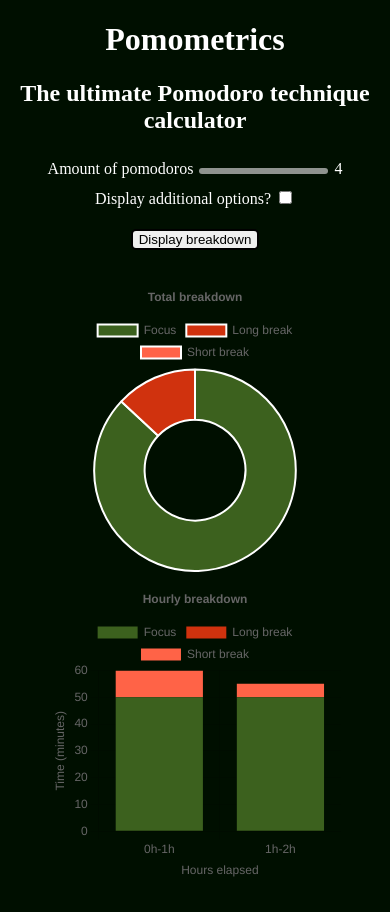
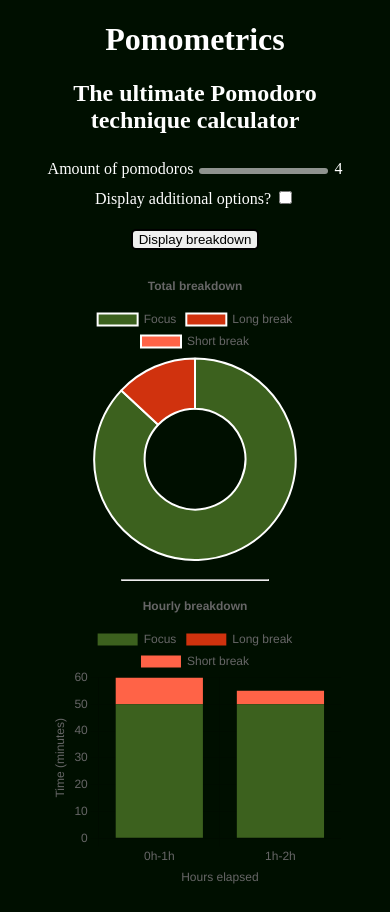
Before and after one commit to nyrzeff/pomometrics, a website built with Vite: page index.html in a window 390 px wide. Both pictures are taken after a click on the button "Display breakdown". Built offline with nearby package versions, Linux system fonts and the light colour scheme.

Commit message:
style: finish mobile styles

```diff
--- a/index.html
+++ b/index.html
@@ -99,6 +99,7 @@
     <button type="button">Display breakdown</button>
     <section id="charts" style="display: none;">
       <canvas id="chart1" height="300px"></canvas>
+      <hr>
       <canvas id="chart2" height="300px"></canvas>
     </div>
     <script src="https://cdn.jsdelivr.net/npm/chart.js@4.4.7/dist/chart.umd.min.js"></script>
--- a/style.css
+++ b/style.css
@@ -29,6 +29,10 @@ body {
 /* fonts */
 
 /* mobile styles (320px-480px) */
+body {
+  padding: 0 7vw 0 7vw;
+}
+
 .input {
   line-height: 30px;
 }
@@ -44,7 +48,6 @@ button {
 .slider {
   -webkit-appearance: none;
   appearance: none;
-  /* width: 100%; */
   cursor: pointer;
   height: 6px;
   border-radius: 15px;
@@ -87,7 +90,7 @@ button {
 #charts {
   display: flex;
   flex-direction: column;
-  padding: 30px;
+  padding: 5vw;
   margin: auto;
   max-width: 75vw;
 }
@@ -96,7 +99,8 @@ button {
   margin-bottom: 10px;
 }
 
-#chart2 {
+hr {
+  width: 50%;
 }
 
 /* small tablet styles */
```
